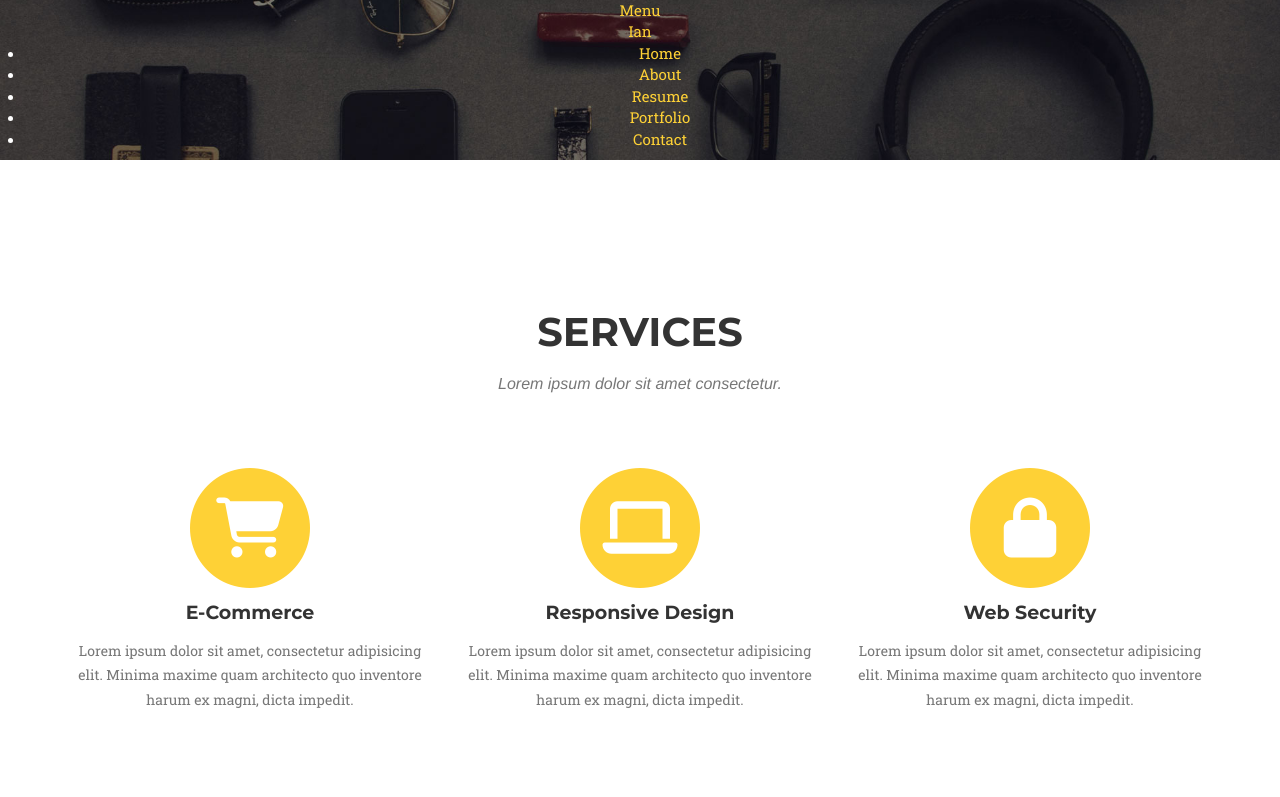
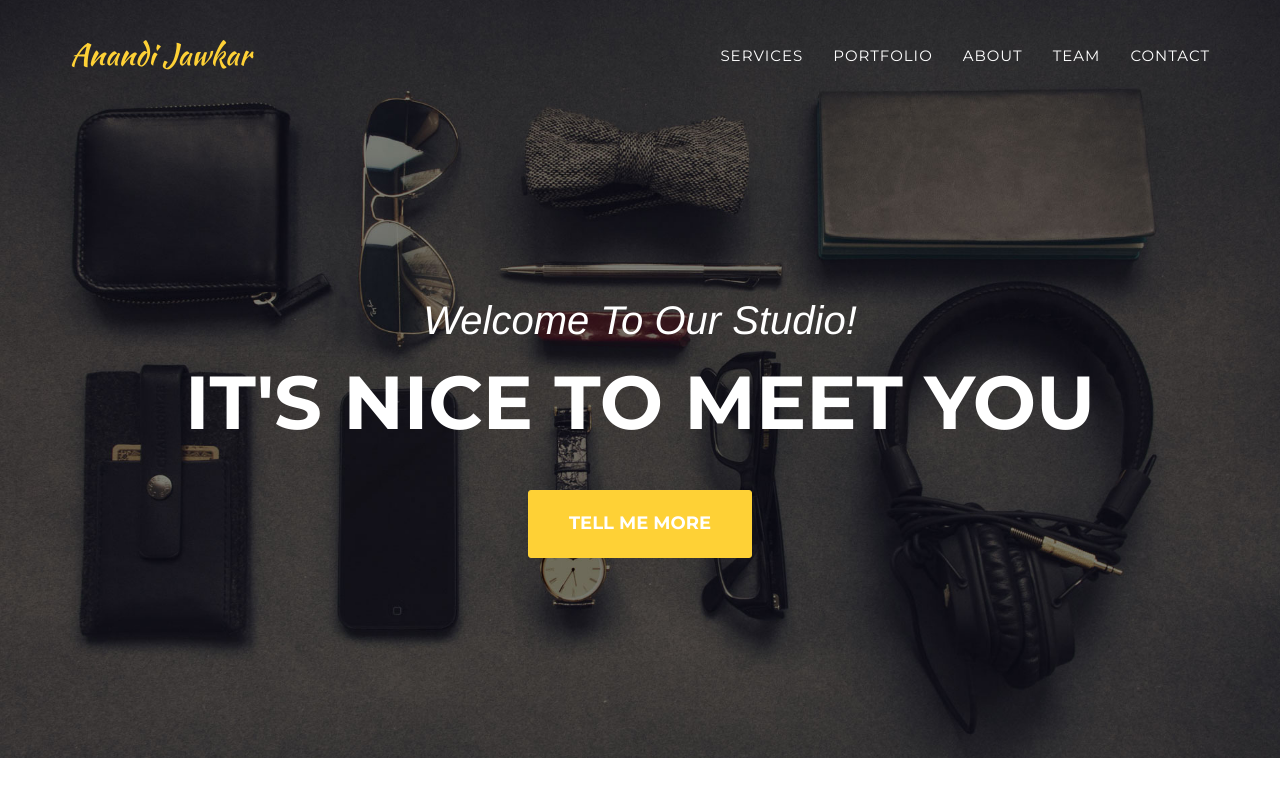
Before and after one commit to anandijawkar/aj, a Jekyll site: the page built from index.html, in a window 1280 px wide and 900 px high. Shown: the top 797 px of the window. Built offline with Jekyll 4.4.1, drawn with Linux system fonts in a browser that asks for light colours; nearby versions of some CDN libraries; some web fonts are replaced; library files that are not in the unit come from our copies.

Commit message:
Update header.html

```diff
--- a/_includes/header.html
+++ b/_includes/header.html
@@ -1,25 +1,57 @@
-<!-- header
-   ================================================== -->
-   <header>
-   	<div class="row">
+<!-- Navigation -->
+    <nav class="navbar navbar-default navbar-fixed-top">
+        <div class="container">
+            <!-- Brand and toggle get grouped for better mobile display -->
+            <div class="navbar-header page-scroll">
+                <button type="button" class="navbar-toggle" data-toggle="collapse" data-target="#bs-example-navbar-collapse-1">
+                    <span class="sr-only">Toggle navigation</span>
+                    <span class="icon-bar"></span>
+                    <span class="icon-bar"></span>
+                    <span class="icon-bar"></span>
+                </button>
+                <a class="navbar-brand page-scroll" href="#page-top">{{site.title}}</a>
+            </div>
 
-   		<div class="top-bar">
-   			<a class="menu-toggle" href="#"><span>Menu</span></a>
+            <!-- Collect the nav links, forms, and other content for toggling -->
+            <div class="collapse navbar-collapse" id="bs-example-navbar-collapse-1">
+                <ul class="nav navbar-nav navbar-right">
+                    <li class="hidden">
+                        <a href="#page-top"></a>
+                    </li>
+                    <li>
+                        <a class="page-scroll" href="#services">Services</a>
+                    </li>
+                    <li>
+                        <a class="page-scroll" href="#portfolio">Portfolio</a>
+                    </li>
+                    <li>
+                        <a class="page-scroll" href="#about">About</a>
+                    </li>
+                    <li>
+                        <a class="page-scroll" href="#team">Team</a>
+                    </li>
+                    <li>
+                        <a class="page-scroll" href="#contact">Contact</a>
+                    </li>
+                </ul>
+            </div>
+            <!-- /.navbar-collapse -->
+        </div>
+        <!-- /.container-fluid -->
+    </nav>
 
-	   		<div class="logo">
-		         <a href="index.html">Ian</a>
-		      </div>
-
-		   	<nav id="main-nav-wrap">
-					<ul class="main-navigation">
-						<li class="current"><a class="smoothscroll"  href="#intro" title="">Home</a></li>
-						<li><a class="smoothscroll"  href="#about" title="">About</a></li>
-						<li><a class="smoothscroll"  href="#resume" title="">Resume</a></li>
-						<li><a class="smoothscroll"  href="#portfolio" title="">Portfolio</a></li>
-						<li><a class="smoothscroll"  href="#contact" title="">Contact</a></li>
-					</ul>
-				</nav>
-   		</div> <!-- /top-bar -->
-
-   	</div> <!-- /row -->
-   </header> <!-- /header -->
+    <!-- Header -->
+    <header>
+        <div class="container">
+            <div class="intro-text">
+                <div class="intro-lead-in">Welcome To Our Studio!</div>
+                <div class="intro-heading">It's Nice To Meet You</div>
+                <a href="#services" class="page-scroll btn btn-xl">Tell Me More</a>
+            </div>
+        </div>
+    </header>
+<!--
+        {% for page in site.pages %}
+          {% if page.title %}<a class="page-link" href="{{ page.url | prepend: site.baseurl }}">{{ page.title }}</a>{% endif %}
+        {% endfor %}
+ -->
```
